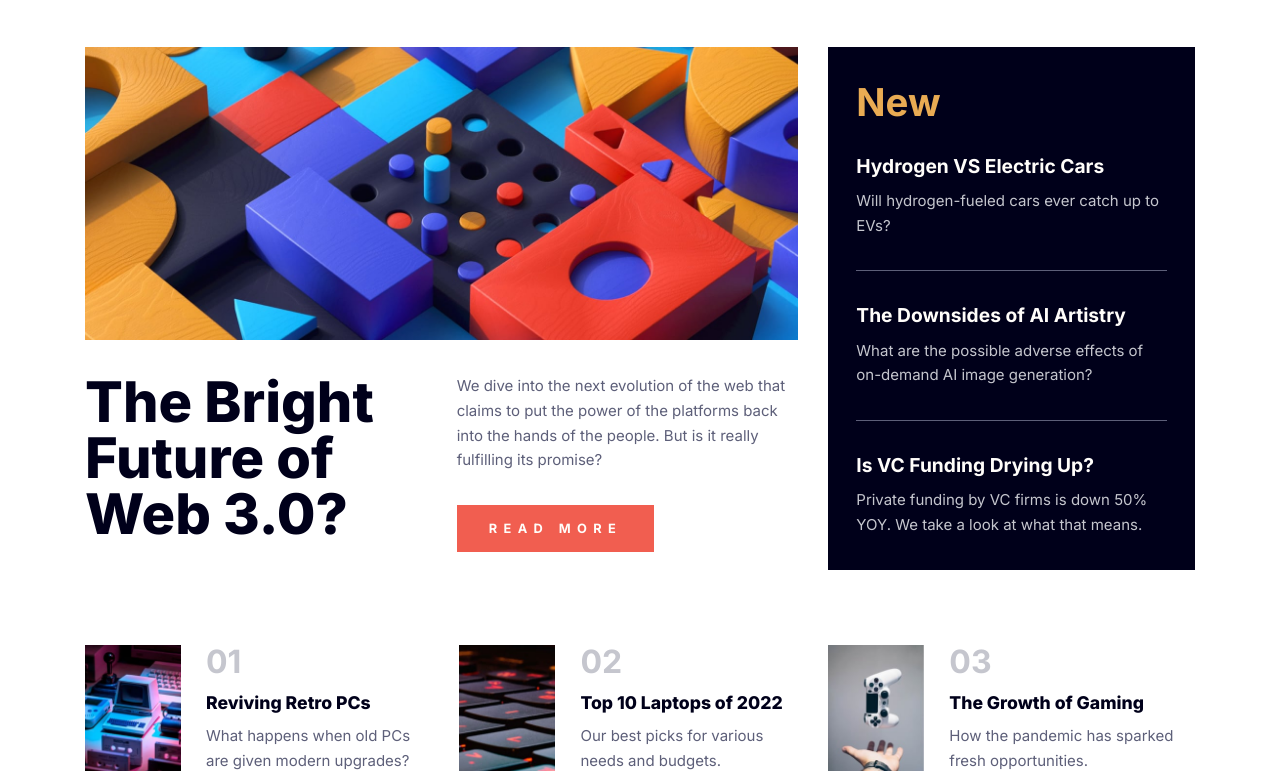
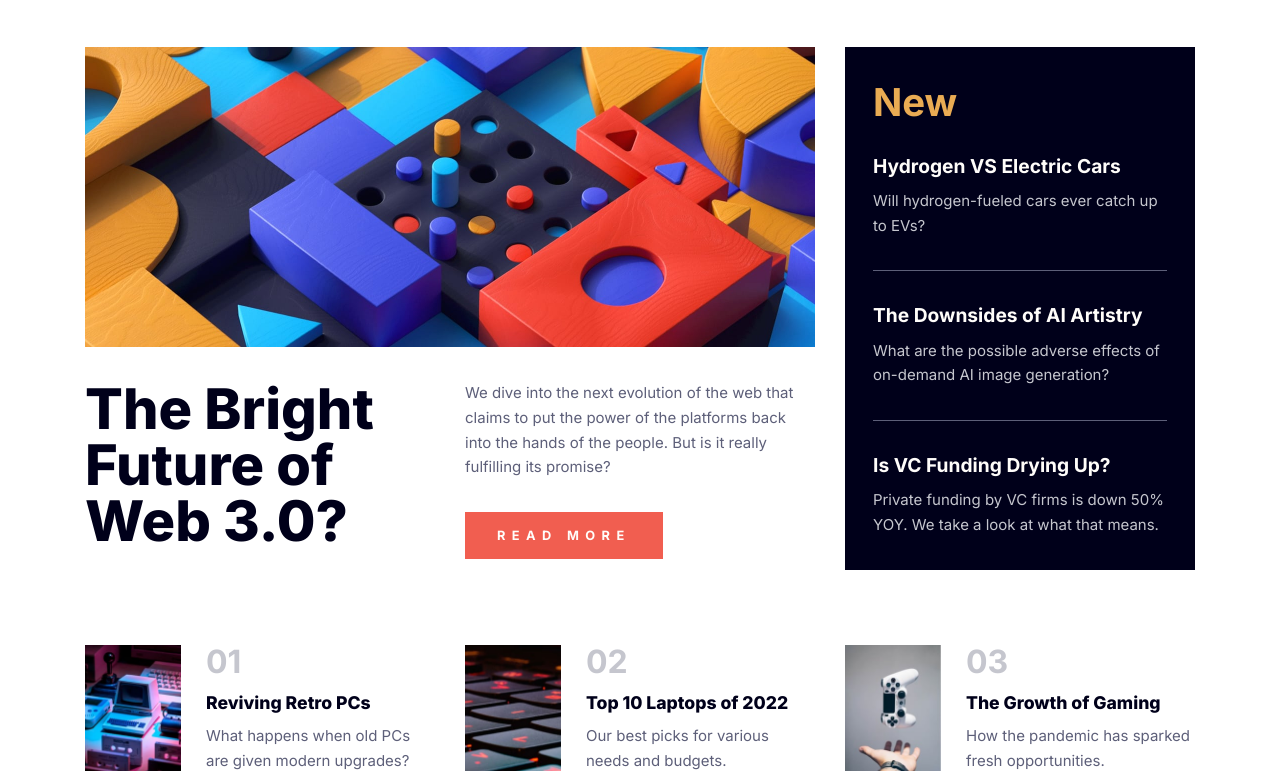
Before and after one commit to dannyfongdev/fem-news-grid, a website: page index.html in a window 1280 px wide. Shown: the part 93-867 px from the top of the page. Drawn offline with Linux system fonts and the light colour scheme.

Commit message:
fixed grid layout

```diff
--- a/index.html
+++ b/index.html
@@ -1,15 +1,13 @@
 <!DOCTYPE html>
 <html lang="en">
+
 <head>
   <meta charset="UTF-8" />
   <meta name="viewport" content="width=device-width, initial-scale=1.0" />
   <!-- displays site properly based on user's device -->
   <link rel="preconnect" href="https://fonts.googleapis.com" />
   <link rel="preconnect" href="https://fonts.gstatic.com" crossorigin />
-    <link
-      href="https://fonts.googleapis.com/css2?family=Inter:wght@400;700;800&display=swap"
-      rel="stylesheet"
-    />
+  <link href="https://fonts.googleapis.com/css2?family=Inter:wght@400;700;800&display=swap" rel="stylesheet" />
   <link rel="icon" type="image/png" sizes="32x32" href="favicon-32x32.png" />
 
   <title>Frontend Mentor | News homepage</title>
@@ -20,12 +18,14 @@
       font-size: 11px;
       text-align: center;
     }
+
     .attribution a {
       color: hsl(228, 45%, 44%);
     }
   </style>
   <link rel="stylesheet" href="css/main.css" />
 </head>
+
 <body>
   <nav class="main-nav">
     <img src="images/logo.svg" alt="logo" />
@@ -38,20 +38,23 @@
     </ul>
   </nav>
   <div class="grid-container">
-      <section class="feature">
+    <div class="feature-top-wide">
       <img src="images/image-web-3-desktop.jpg" alt="web 3.0" />
-        <div class="content">
+    </div>
+    <!-- <div class="content"> -->
+    <div class="feature-left">
       <h1>The Bright Future of Web 3.0?</h1>
-          <div>
+    </div>
+    <div class="feature-right">
       <p>
         We dive into the next evolution of the web that claims to put the
         power of the platforms back into the hands of the people. But is
         it really fulfilling its promise?
       </p>
       <a href="#" class="btn">Read more</a>
+      <!-- </div> -->
+
     </div>
-        </div>
-      </section>
     <aside class="new">
       <h2>New</h2>
 
@@ -102,4 +105,5 @@
   </div>
 </footer>  -->
 </body>
+
 </html>
--- a/scss/_variables-base.scss
+++ b/scss/_variables-base.scss
@@ -9,7 +9,7 @@ $neutral-color-4: hsl(240, 100%, 5%);
 $font-stack: "Inter", sans-serif;
 
 $max-width: 1110px;
-$min-width: 375px;
+// $min-width: 375px;
 $grid-gap: 30px;
 
 /* Base Styles */
--- a/scss/main.scss
+++ b/scss/main.scss
@@ -13,6 +13,7 @@ nav.main-nav {
   img {
     width: 65px;
   }
+
   ul {
     display: flex;
     list-style: none;
@@ -34,17 +35,26 @@ nav.main-nav {
 /* Grid Layout */
 .grid-container {
   display: grid;
-  grid-template-columns: repeat (3, 1fr);
+  grid-template-columns: 1fr 1fr 1fr;
+  grid-template-rows: auto 1fr auto;
   grid-template-areas:
-    "feature feature new"
-    "feature feature new"
+    "feature-top-wide feature-top-wide new"
+    "feature-left feature-right new"
     "box-1 box-2 box-3";
   grid-gap: $grid-gap;
   max-width: $max-width;
   margin: auto;
 
-  .feature {
-    grid-area: feature;
+  .feature-top-wide {
+    grid-area: feature-top-wide;
+  }
+
+  .feature-left {
+    grid-area: feature-left;
+  }
+
+  .feature-right {
+    grid-area: feature-right;
   }
 
   .new {
@@ -66,19 +76,16 @@ nav.main-nav {
 
 // Feature
 
-.grid-container .feature {
-  margin-bottom: 42px;
+.grid-container {
 
-  .content {
-    display: grid;
-    grid-template-columns: 1fr 1fr;
-    gap: $grid-gap;
-  }
+  .feature-left,
+  .feature-right {
 
     img {
       width: 100%;
       margin-bottom: 30px;
     }
+
     h1 {
       font-size: 3.5rem;
       font-weight: 800;
@@ -106,6 +113,8 @@ nav.main-nav {
       }
     }
   }
+}
+
 
 /* Aside: New */
 
@@ -175,13 +184,3 @@ aside.new {
     margin-bottom: 0.7rem;
   }
 }
-
-/* For Debugging */
-// .feature,
-// .new,
-// .box-1,
-// .box-2,
-// .box-3 {
-//   border: 1px #ccc solid;
-//   padding: 0.5rem;
-// }
```
Also changed, not shown: css/main.css. Lines whose indentation alone changed are shown as unchanged.
